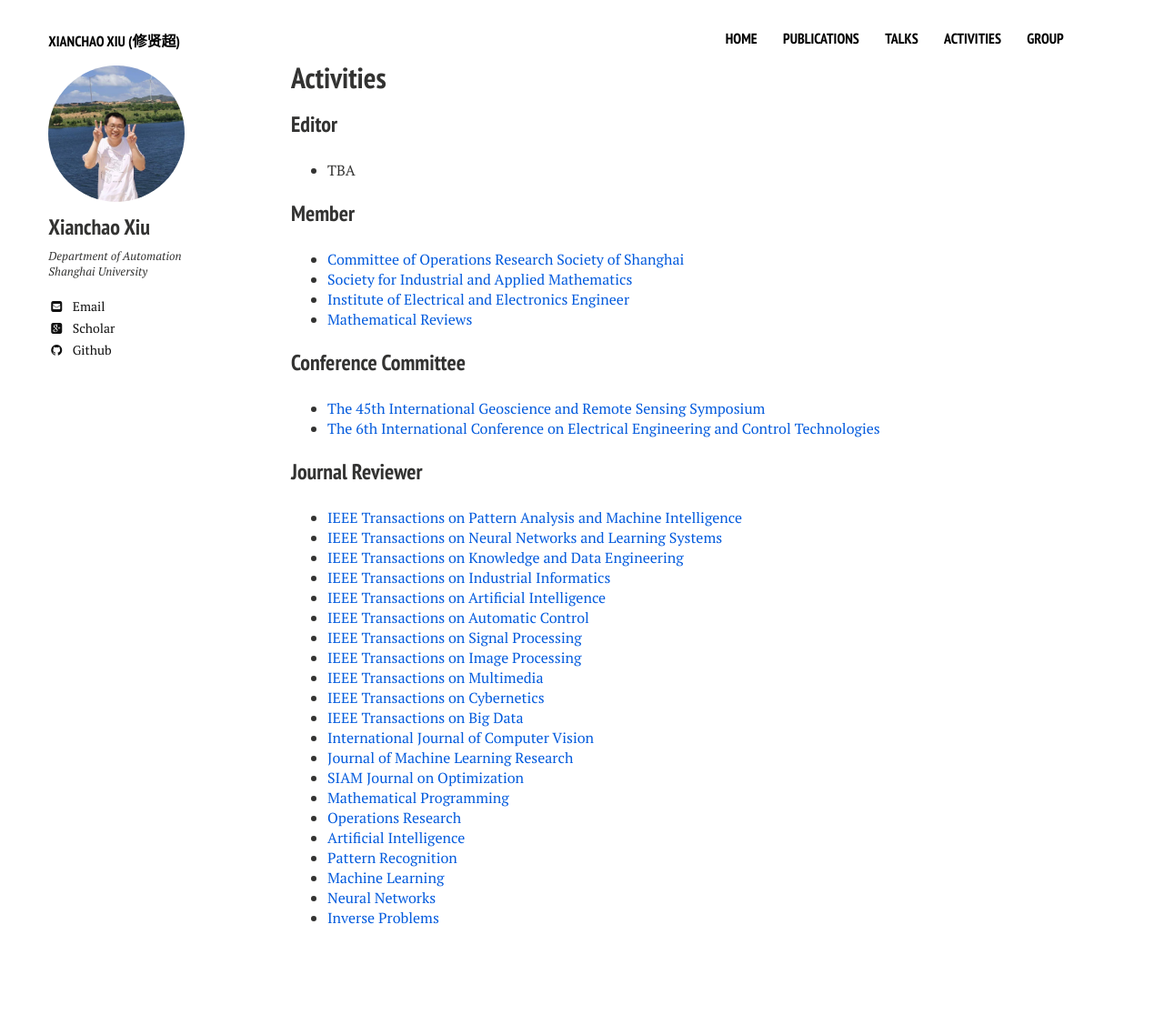
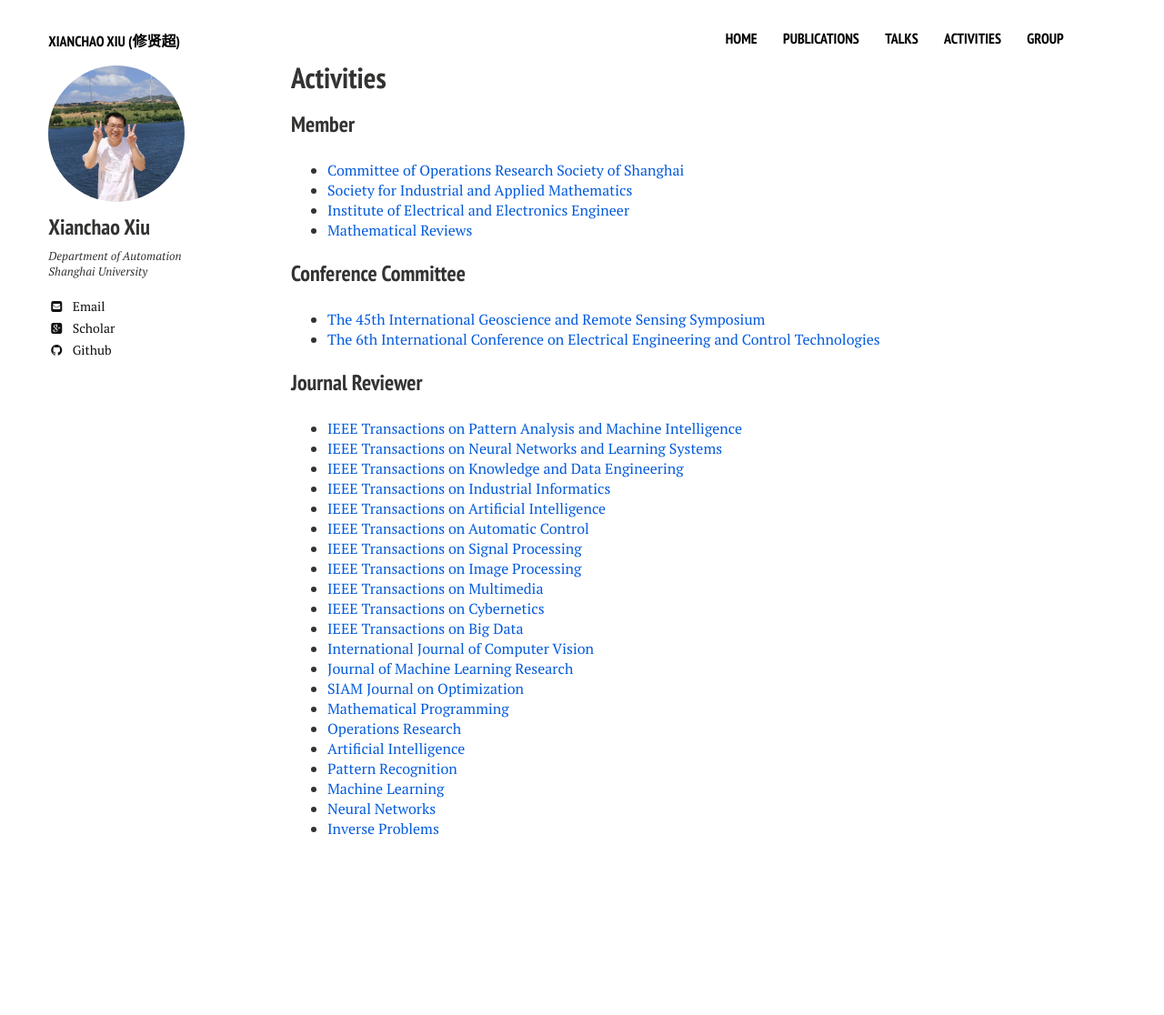
Before and after one commit to xianchaoxiu/xianchaoxiu.github.io, a Jekyll site: the page built from activities/index.md, in a window 1280 px wide. Shown: the whole page at 91% size. Built offline with Jekyll 4.4.1, drawn with Linux system fonts in a browser that asks for light colours; nearby versions of some CDN libraries; after the commit the page ends 1018 px from its top, so only the background shows below that.

Commit message:
Update index.md

```diff
--- a/activities/index.md
+++ b/activities/index.md
@@ -6,10 +6,6 @@ tags: [activities]
 comments: false
 share: false
 ---
-
-
-### Editor
-* TBA
 
 
 
```
